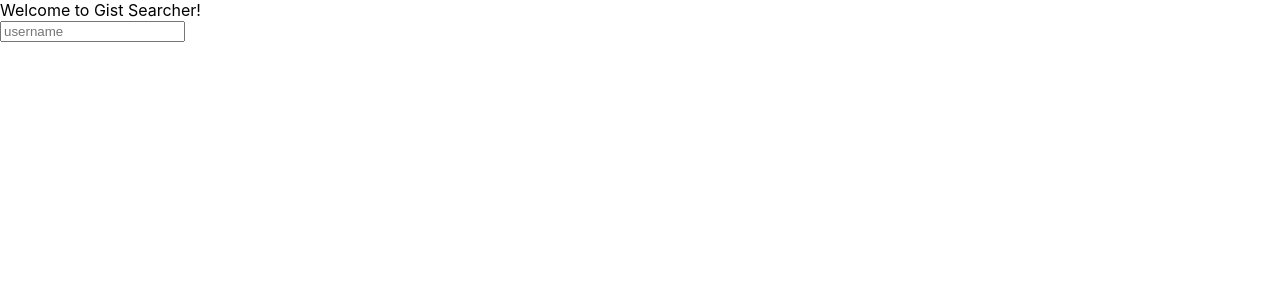
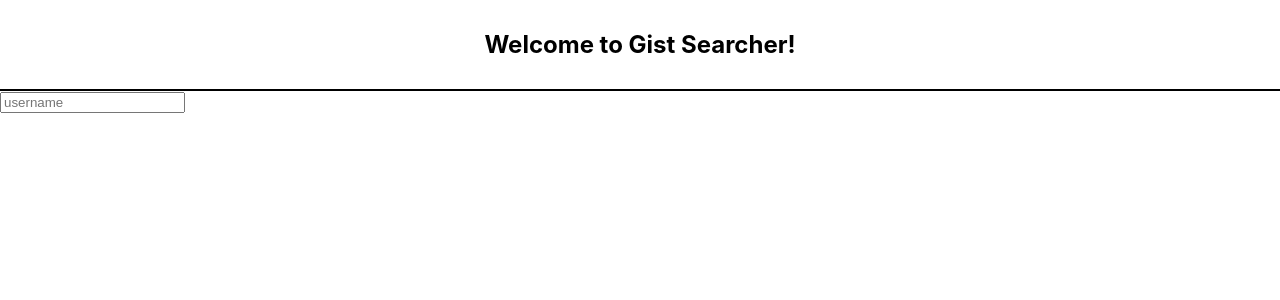
Before and after one commit to ana-lazar/gist-search-app, a React (Create React App) app: page / in a window 1280 px wide. Shown: the top 300 px of the page. Built offline with nearby package versions, Linux system fonts and the light colour scheme; the HTML template or start-up script is replaced by a standard one.

Commit message:
Import styled-components

```diff
--- a/src/App.tsx
+++ b/src/App.tsx
@@ -1,13 +1,16 @@
 import React from "react";
 import Header from "./Header";
 import FilterableGistList from "./gists/FilterableGistList";
+import styled from "styled-components";
+
+export const AppWrapper = styled.div``;
 
 function App() {
   return (
-    <>
+    <AppWrapper>
       <Header text="Welcome to Gist Searcher!" />
       <FilterableGistList />
-    </>
+    </AppWrapper>
   );
 }
 
--- a/src/Header.tsx
+++ b/src/Header.tsx
@@ -1,9 +1,20 @@
+import styled from "styled-components";
+
+export const StyledHeader = styled.h1`
+  font-size: 1.5em;
+  text-align: center;
+  color: black;
+  border-bottom: 2px solid black;
+  padding: 30px;
+  margin: 0px;
+`;
+
 interface HeaderProps {
   text: string;
 }
 
 const Header = ({ text }: HeaderProps) => {
-  return <div>{text}</div>;
+  return <StyledHeader>{text}</StyledHeader>;
 };
 
 export default Header;
```
